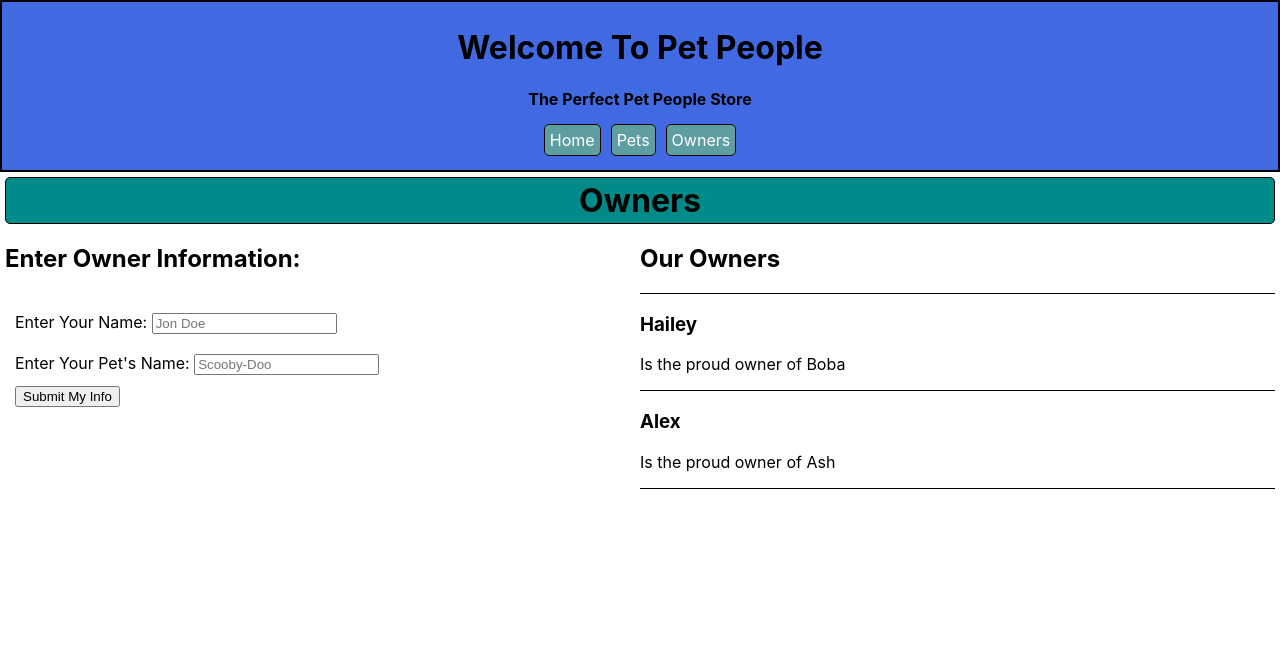
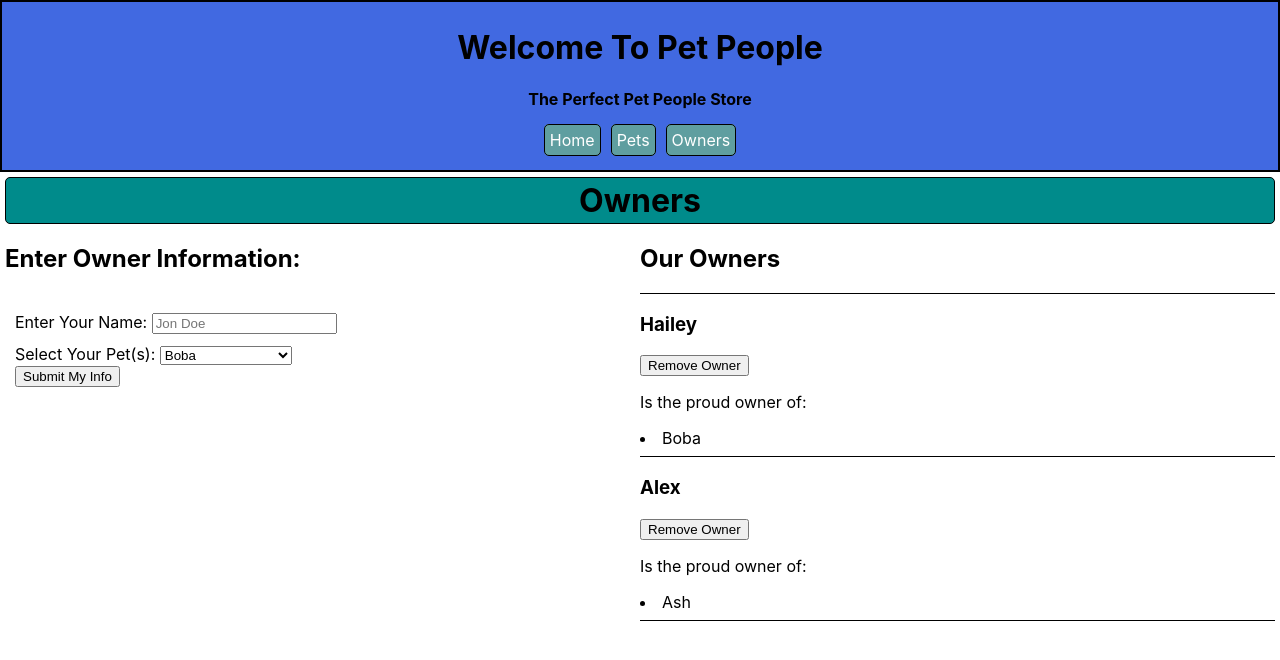
Before and after one commit to alouzao10/React_Playground, a React (Create React App) app in the folder pet_tracker/: page /owners in a window 1280 px wide. Shown: the top 660 px of the page. Built offline with nearby package versions, Linux system fonts and the light colour scheme.

Commit message:
updating some of the owner functionality

```diff
--- a/pet_tracker/src/Components/ForOwners/Owners.js
+++ b/pet_tracker/src/Components/ForOwners/Owners.js
@@ -3,7 +3,7 @@ import React, { useContext, useState } from 'react';
 import { GlobalContext } from '../../Context/GlobalState';
 
 function Owners() {
-  const { owners } = useContext(GlobalContext);
+  const { owners, pets, addOwner, removeOwner } = useContext(GlobalContext);
 
   const [name, setOwnerName] = useState('');
   const [pet, setOwnerPet] = useState('');
@@ -11,6 +11,7 @@ function Owners() {
   const updateOwnerInfo = (e) => {
     let field = e.target.name;
     let value = e.target.value;
+    console.log(field, value);
     switch (field) {
       case 'ownerName':
         setOwnerName(value);
@@ -25,6 +26,20 @@ function Owners() {
 
   const handleSubmit = (e) => {
     e.preventDefault();
+    if (name === '' || name === undefined || name === null) {
+      alert('Please Enter Your Name');
+    } else if (pet === '' || pet === undefined || pet === null) {
+      alert('Please Select Your Pet(s)');
+    }
+    let ownerInfo = { id: Math.random() * 100 + 1, name, pet };
+    addOwner(ownerInfo);
+    setOwnerName('');
+    setOwnerPet(pets[0].name);
+  };
+
+  const handleRemove = (ownerID) => {
+    //console.log('remove owner', ownerID);
+    removeOwner(ownerID);
   };
 
   return (
@@ -43,14 +58,22 @@ function Owners() {
               placeholder='Jon Doe'
             />
             <br />
-            <label>Enter Your Pet's Name: </label>
-            <input
-              type='text'
-              name='ownerName'
-              value={name}
+            <label>Select Your Pet(s): </label>
+            <select
+              value={pet}
+              name='ownerPet'
               onChange={updateOwnerInfo}
-              placeholder='Scooby-Doo'
-            />
+              placeholder='Which is your pet?'
+            >
+              <option disabled defaultValue>
+                Which is your pet?
+              </option>
+              {pets.map((pet) => (
+                <option value={pet.name} key={pet.id}>
+                  {pet.name}
+                </option>
+              ))}
+            </select>
             <br />
             <button type='submit'>Submit My Info</button>
           </form>
@@ -61,7 +84,11 @@ function Owners() {
           {owners.map((owner) => (
             <>
               <h3>{owner.name}</h3>
-              <p>Is the proud owner of {owner.pet}</p>
+              <button onClick={() => handleRemove(owner.id)}>
+                Remove Owner
+              </button>
+              <p>Is the proud owner of:</p>
+              <li>{owner.pet}</li>
               <hr />
             </>
           ))}
--- a/pet_tracker/src/Components/ForPets/Pets.js
+++ b/pet_tracker/src/Components/ForPets/Pets.js
@@ -46,9 +46,7 @@ function Pets() {
 
   const handleSubmit = (e) => {
     e.preventDefault();
-    if (owner === '' || owner === undefined || owner === null) {
-      alert("Please Enter Owner's Name");
-    } else if (name === '' || name === undefined || name === null) {
+    if (name === '' || name === undefined || name === null) {
       alert("Please Enter Pet's Name");
     } else if (age === '' || age === undefined || age === null) {
       alert("Please Enter Pet's Age");
@@ -75,15 +73,6 @@ function Pets() {
         <div className='column'>
           <h2>Enter Pet Information:</h2>
           <form onSubmit={handleSubmit} className='formInfo'>
-            <label>Owner's Name: </label>
-            <input
-              type='text'
-              value={owner}
-              name='owner'
-              onChange={updatePetItem}
-              placeholder='Owner'
-            />
-            <br />
             <label>Pet Name: </label>
             <input
               type='text'
@@ -141,7 +130,6 @@ function Pets() {
                 Is a {pet.breed} {pet.type}
               </p>
               <p>Is {pet.age} years old</p>
-              <p>Is currently owned by {pet.owner}</p>
               <hr />
             </div>
           ))}
--- a/pet_tracker/src/Data/db.json
+++ b/pet_tracker/src/Data/db.json
@@ -5,23 +5,20 @@
       "name": "Boba",
       "type": "Dog",
       "breed": "Mixed Breed",
-      "age": 1,
-      "owner": "Hailey"
+      "age": 1
     },
     {
       "id": 2,
       "name": "Ash",
       "type": "Cat",
       "breed": "Gray Tabby",
-      "age": 0.5,
-      "owner": "Alex"
+      "age": 0.5
     },
     {
       "name": "Missy",
       "type": "Cat",
       "breed": "Mixed Color",
       "age": 0.5,
-      "owner": "Yeya",
       "id": 3
     },
     {
@@ -29,16 +26,14 @@
       "name": "Betty Boop",
       "type": "Cat",
       "breed": "Calico",
-      "age": "5",
-      "owner": "Sally"
+      "age": "5"
     },
     {
       "id": 58.978585404108806,
       "name": "Stewart",
       "type": "Dog",
       "breed": "Golden Doodle",
-      "age": ".25",
-      "owner": "Paully"
+      "age": ".25"
     }
   ],
   "owners": [
--- a/pet_tracker/src/Reducer/AppReducer.js
+++ b/pet_tracker/src/Reducer/AppReducer.js
@@ -15,7 +15,8 @@ export default (state, payload) => {
       break;
     case 'ADD_OWNER':
       let newOwner = payload.data;
-      fetch('http://localhost:5000/owners/', {
+      console.log(newOwner);
+      fetch('http://localhost:5000/owners', {
         method: 'POST',
         headers: { 'Content-type': 'application/json' },
         body: JSON.stringify(newOwner),
@@ -25,7 +26,12 @@ export default (state, payload) => {
           return [...state.owners, data];
         });
     case 'REMOVE_OWNER':
-      break;
+      fetch(`http://localhost:5000/owners/${payload.data}`, {
+        method: 'DELETE',
+      });
+      fetch('http://localhost:5000/owners')
+        .then((res) => res.json())
+        .then((data) => [...state.owners, data]);
     default:
       break;
   }
```
Also changed, not shown: 1 other file (tests, documents, lock files or other folders).
